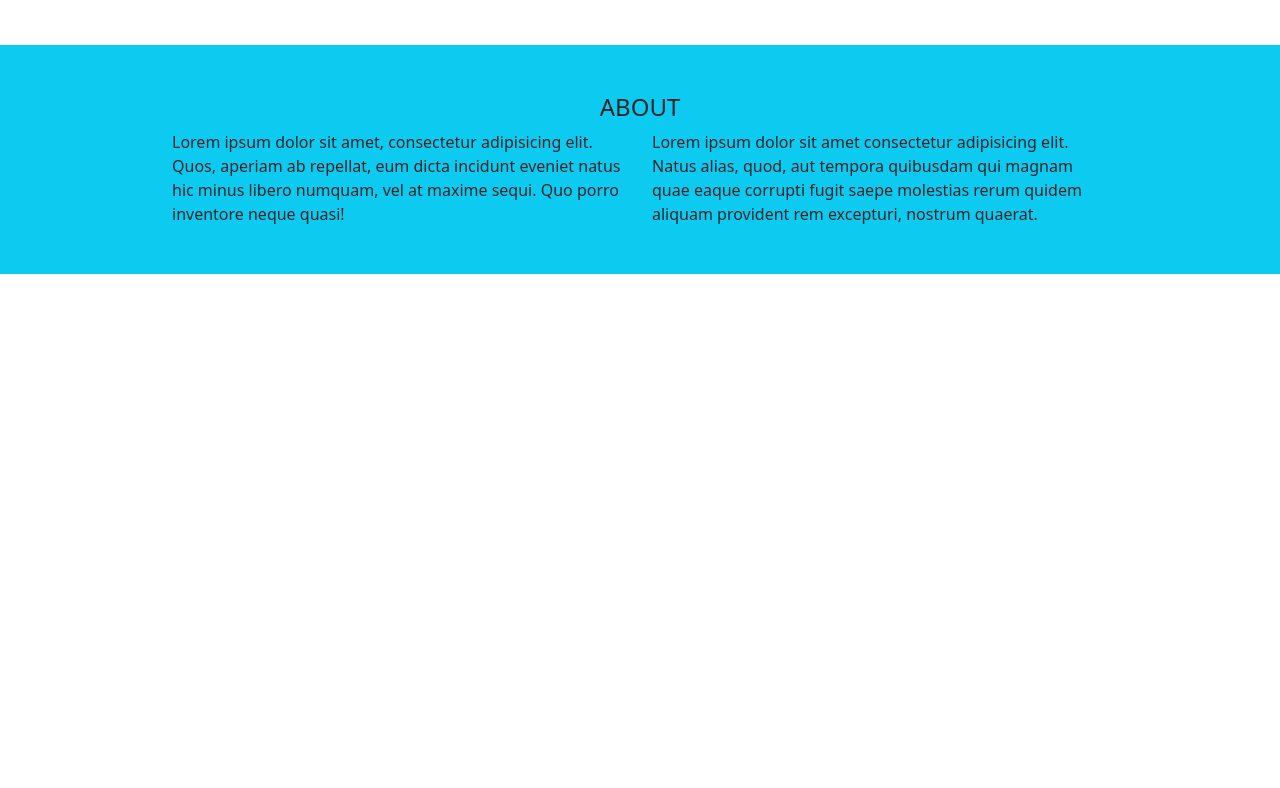
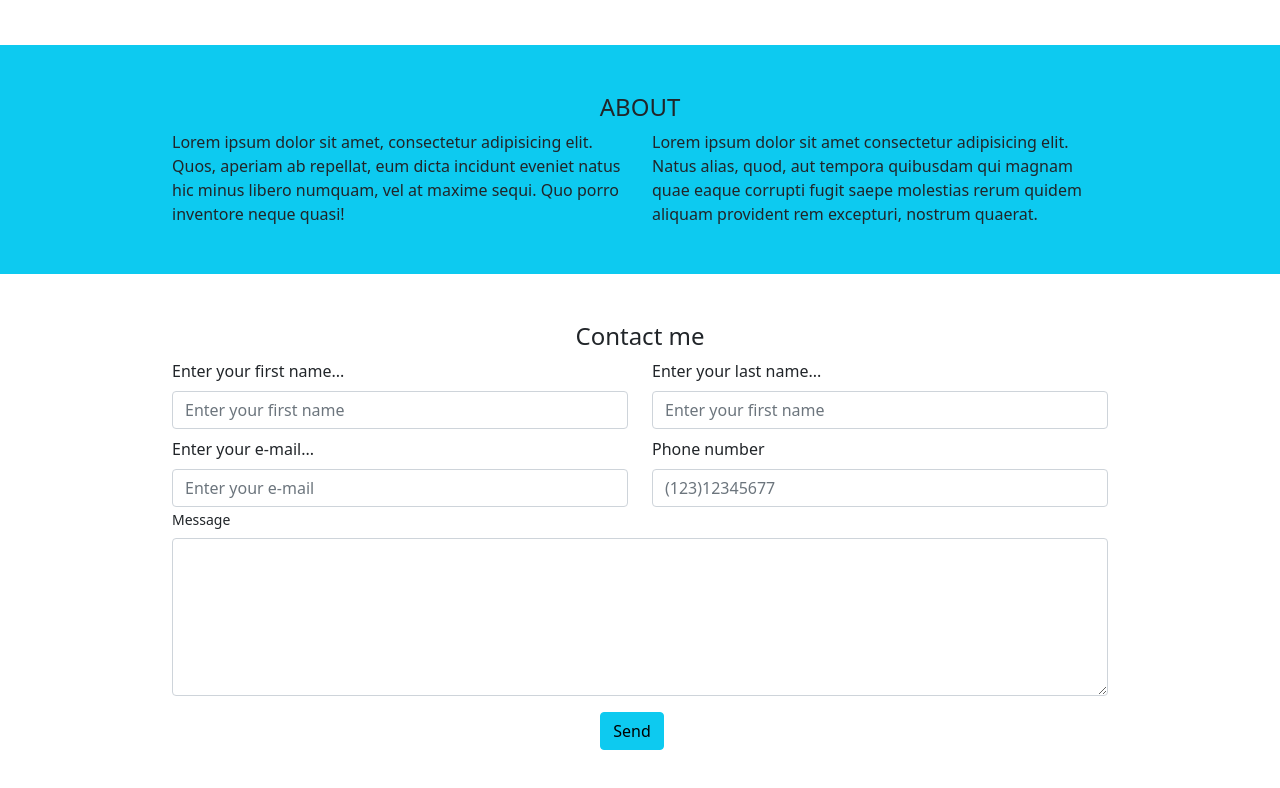
Before and after one commit to giuseppemaresca/html-css-bootstrap-freelancer, a plain HTML site: page index.html in a window 1280 px wide. Shown: the part 897-1685 px from the top of the page. Before the commit the page ends 1171 px from the top, so only its background shows below. Drawn offline with nearby package versions, Linux system fonts and the light colour scheme.

Commit message:
Inserimento contact me

```diff
--- a/index.html
+++ b/index.html
@@ -141,6 +141,48 @@
            </div>
 
        </section>
+       <!--Inserimento contact me-->
+       <section id="contact" class="my-5">
+           <h4 class="text-center mt-5">Contact me</h4>
+           <div class="container-fluid w-75">
+           <form action="#">
+               <div class="row">
+                   <div class="col-6">
+                       <!--Nome-->
+                       <label class="form-label" for="email-address">Enter your first name... </label>
+                       <input class="form-control" type="text" id="First-name" name="email" placeholder="Enter your first name" required>
+                   </div>
+                   <div class="col-6">
+                    <!--Cognome-->
+                    <label class="form-label" for="email-address">Enter your last name... </label>
+                    <input class="form-control" type="text" id="Last-name" name="email" placeholder="Enter your first name" required>
+                    </div>
+                    <div class="col-6 mt-2">
+                        <!--e-mail-->
+                        <label class="form-label" for="email-address">Enter your e-mail... </label>
+                        <input class="form-control" type="text" id="email-address" name="email" placeholder="Enter your e-mail" required>
+                    </div>
+                    <div class="col-6 mt-2">
+                        <!--number-->
+                        <label class="form-label" for="email-address">Phone number </label>
+                        <input class="form-control" type="text" id="email-address" name="email" placeholder="(123)12345677" required>
+                    </div>
+                    <div class="col-12 col-lg-12">
+                        <!--message-->
+                        <div class="mb-3 text-start">
+                            <label for="exampleInputNumber" class="form-label small">Message</label>
+                              <textarea class="form-control" id="exampleFormControlTextarea1" rows="6"></textarea>
+                        </div>
+                    </div>
+                    <div class="d-flex justify-content-center me-3">
+                        <button type="button" class="btn btn-info me-3">Send</button>
+
+                    </div>
+                    </div>
+               </div>
+            </div>
+           </form>
+       </section>
    </main>
 </body>
 </html>
```
